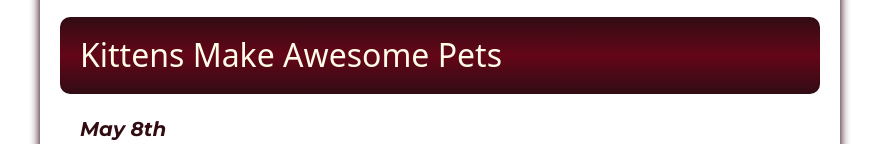
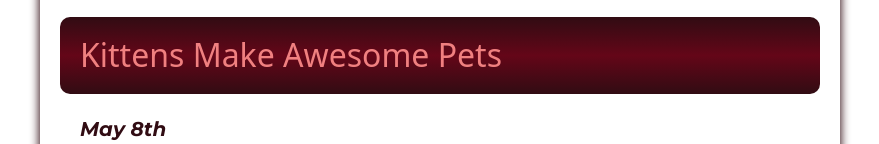
Before and after one commit to wmmeaducd/collab-practice-2, a plain HTML site: page index.html in a window 1280 px wide. Shown: the part 411-555 px from the top of the page, without its empty margins (200-1079 px from the left). Drawn offline with nearby package versions, Linux system fonts and the light colour scheme; a web font is replaced by a local one.

Commit message:
changed article color to coral

```diff
--- a/styles.css
+++ b/styles.css
@@ -79,7 +79,7 @@ article h2 {
     background: rgb(49,12,19);
     background: linear-gradient(180deg, rgba(49,12,19,1) 0%, rgba(100,6,24,1) 50%, rgba(49,12,19,1) 100%);
     padding: 20px;
-    color: #fffce8;
+    color: lightcoral;
     font-size: 32px;
     margin: 20px 0;
     border-radius: 10px;
```
